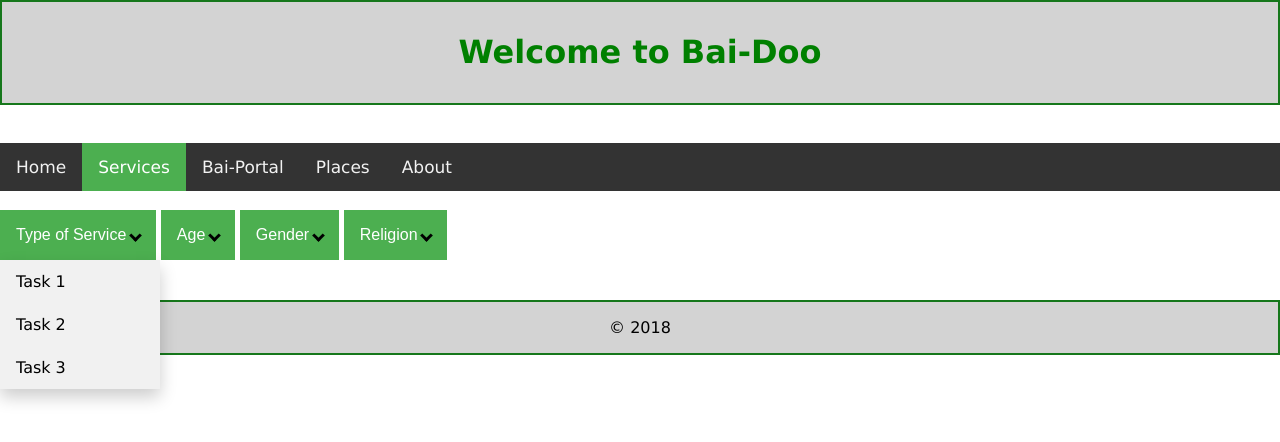
After one commit to shivang8/Bai-Doo, a PHP site: page /services.html in a window 1280 px wide, after a click on "Type of Service". The commit adds this page. Shown: the top 442 px of the page. Run offline with PHP 8.4, Linux system fonts and the light colour scheme.

Commit message:
Services Added

```diff
--- a/home_b.html
+++ b/Home.html
@@ -2,7 +2,7 @@
 <html>
 	<head>
 		<meta name="viewport" content="width=device-width, initial-scale=1">
-        <link rel="stylesheet" href="home_b.css" />
+        <link rel="stylesheet" href="style.css" />
 	</head>
 	<body>
 		<div class="header">
@@ -14,7 +14,7 @@
 
         <div class="topnav">
 				  <a class="active" href="#home">Home</a>
-				  <a href="#Service">Services</a>
+				  <a href="services.html">Services</a>
 				  <a href="#Bai_Portal">Bai-Portal</a>
 				  <a href="#Places">Places</a>
 				  <a href="#about">About</a>
--- /dev/null
+++ b/services.html
@@ -0,0 +1,104 @@
+<!DOCTYPE html>
+<html>
+	<head>
+		<meta name="viewport" content="width=device-width, initial-scale=1">
+        <link rel="stylesheet" href="style.css" />
+	</head>
+	<body>
+		<!-- HEADER BEGIN -->
+		<!-- DO NOT DISTURB -->
+		<div class="header">
+          <h1>Welcome to Bai-Doo</h1>
+        </div>
+
+        <br><br>
+
+        <div class="topnav">
+				  <a href="Home.html">Home</a>
+				  <a class="active" href="#Service">Services</a>
+				  <a href="#Bai_Portal">Bai-Portal</a>
+				  <a href="#Places">Places</a>
+				  <a href="#about">About</a>
+		</div>
+		<!-- HEADER ENDS-->
+
+		<!-- MY CONTENT BEGIN -->
+		<div>
+			<div class="dropdown">
+				<br>
+				<button onclick="myFunctionTOS()" class="dropbtn">Type of Service <i class="down-arrow"></i>
+				</button>
+			  	<div id="TypeOfService" class="dropdown-content">
+			    	<a href="#">Task 1</a>
+			    	<a href="#">Task 2</a>
+			    	<a href="#">Task 3</a>
+			  	</div>
+			  	<button onclick="myFunctionAge()" class="dropbtn">Age <i class="down-arrow"></i>
+				</button>
+			  	<div id="Age" class="dropdown-content">
+			    	<a href="#">10-17</a>
+			    	<a href="#">18-25</a>
+			    	<a href="#">25-40</a>
+			    	<a href="#">40+</a>
+			  	</div>
+			  	<button onclick="myFunctionGender()" class="dropbtn">Gender <i class="down-arrow"></i>
+				</button>
+			  	<div id="Gender" class="dropdown-content">
+			    	<a href="#">Male</a>
+			    	<a href="#">Female</a>
+			    	<a href="#">Others</a>
+			  	</div>
+			  	<button onclick="myFunctionReligion()" class="dropbtn">Religion <i class="down-arrow"></i>
+				</button>
+			  	<div id="Religion" class="dropdown-content">
+			    	<a href="#">Hindu</a>
+			    	<a href="#">Muslim</a>
+			    	<a href="#">Sikh</a>
+			    	<a href="#">Cristian</a>
+			  	</div>
+			</div>
+		</div>
+		<br><br><br><br><br>
+		<!-- MY CONTENT ENDS -->
+
+		<!-- FOOTER BEGIN -->
+		<!-- DO NOT DISTURB -->
+		<div class="footer">
+          	<p>&copy 2018</p>
+        </div>
+        <!-- FOOTER ENDS -->
+
+		<script type="text/javascript">
+			/* When the user clicks on the button, toggle between hiding and showing the dropdown content */
+			function myFunctionAge() {
+    			document.getElementById("Age").classList.toggle("show");
+			}
+			function myFunctionTOS() {
+    			document.getElementById("TypeOfService").classList.toggle("show");
+			}
+			function myFunctionGender() {
+    			document.getElementById("Gender").classList.toggle("show");
+			}
+			function myFunctionReligion() {
+    			document.getElementById("Religion").classList.toggle("show");
+			}
+
+			// Close the dropdown menu if the user clicks outside of it
+			window.onclick = function(event) {
+			  	if (!event.target.matches('.dropbtn'))
+			  	{
+			    	var dropdowns = document.getElementsByClassName("dropdown-content");
+			    	var i;
+			    	for (i = 0; i < dropdowns.length; i++)
+			    	{
+			      		var openDropdown = dropdowns[i];
+			      		if (openDropdown.classList.contains('show'))
+			      		{
+			        		openDropdown.classList.remove('show');
+			      		}
+			    	}
+			  	}
+			}
+		</script>
+	</body>
+</html>
--- a/home_b.css
+++ b/style.css
@@ -1,6 +1,10 @@
 body{
 	position: relative;
 	/*background-color: black;*/
+}
+
+.content {
+	color: black;
 }
 
 .header {
@@ -166,3 +170,60 @@ img {
 	border-left : 2px #16771b solid;
 	border-right : 2px #16771b solid;
 }
+
+/* Dropdown Button */
+.dropbtn {
+    background-color: #4CAF50;
+    color: white;
+    padding: 16px;
+    font-size: 16px;
+    border: none;
+    cursor: pointer;
+}
+
+/* Dropdown button on hover & focus */
+.dropbtn:hover, .dropbtn:focus {
+    background-color: #2980B9;
+}
+
+/* The container <div> - needed to position the dropdown content */
+.dropdown {
+    position: relative;
+    display: inline-block;
+}
+
+/* Dropdown Content (Hidden by Default) */
+.dropdown-content {
+    display: none;
+    position: absolute;
+    background-color: #f1f1f1;
+    min-width: 160px;
+    box-shadow: 0px 8px 16px 0px rgba(0,0,0,0.2);
+    z-index: 1;
+}
+
+/* Links inside the dropdown */
+.dropdown-content a {
+    color: black;
+    padding: 12px 16px;
+    text-decoration: none;
+    display: block;
+}
+
+/* Change color of dropdown links on hover */
+.dropdown-content a:hover {background-color: #ddd}
+
+/* Show the dropdown menu (use JS to add this class to the .dropdown-content container when the user clicks on the dropdown button) */
+.show {display:block;}
+
+/* Down Arrow*/
+i {
+    border: solid black;
+    border-width: 0 3px 3px 0;
+    display: inline-block;
+    padding: 3px;
+}
+.down-arrow {
+    transform: rotate(45deg);
+    -webkit-transform: rotate(45deg);
+}
```
Also changed, not shown: images.jpg (added), kaamwali-bai.jpg (added).
